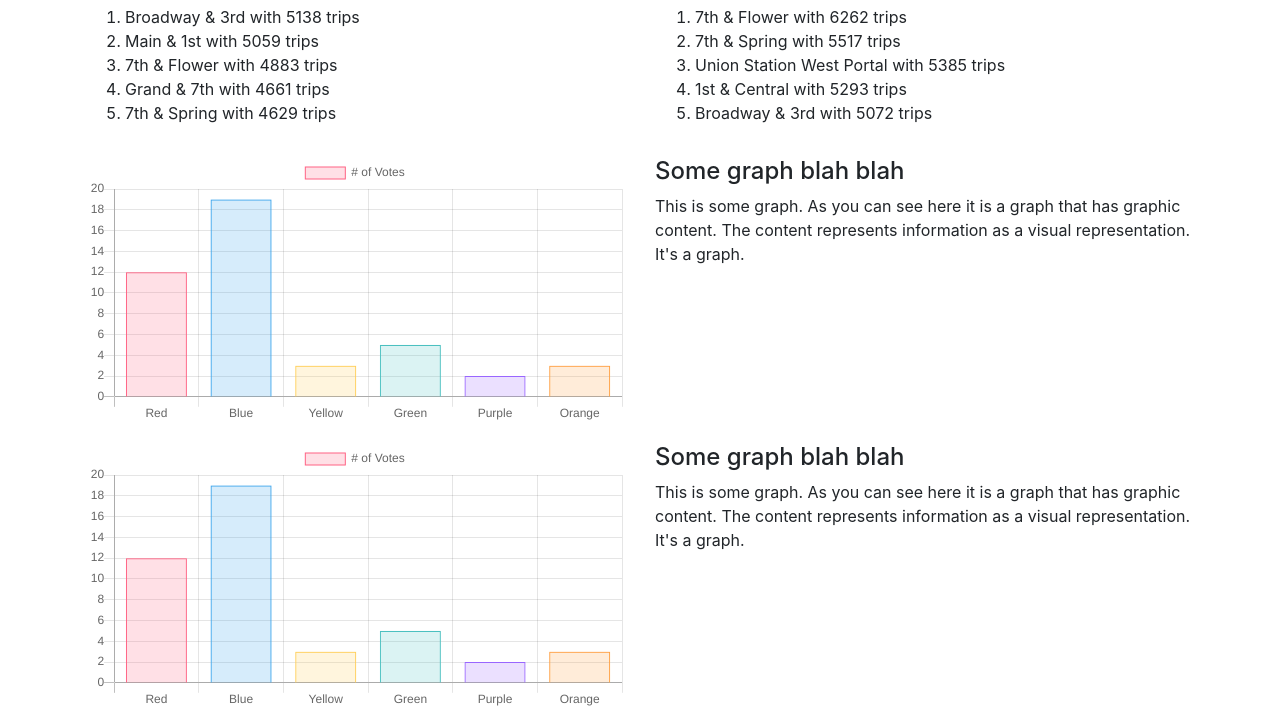
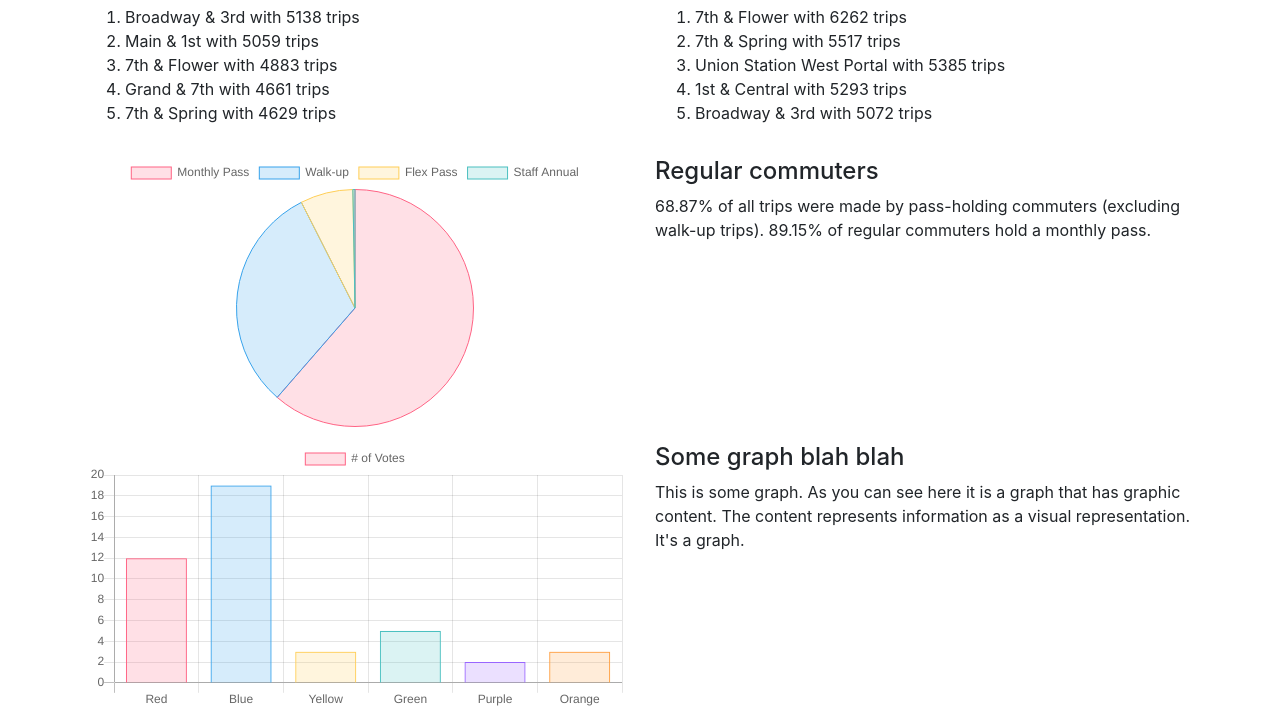
Before and after one commit to SeanTaylorLane/CapitalOne-SES-W2019, a plain HTML site: page index.html in a window 1280 px wide. Shown: the part 128-836 px from the top of the page. Drawn offline with nearby package versions, Linux system fonts and the light colour scheme.

Commit message:
Prompt 4 data aggregation

```diff
--- a/index.html
+++ b/index.html
@@ -37,11 +37,11 @@
 
             <div class="row my-3">
                 <div class="col-12 col-md-6">
-                    <canvas id="chart1"></canvas>
+                    <canvas id="regular-commuters"></canvas>
                 </div>
                 <div class="col-12 col-md-6">
-                    <h4>Some graph blah blah</h4>
-                    <p>This is some graph. As you can see here it is a graph that has graphic content. The content represents information as a visual representation. It's a graph.</p>
+                    <h4>Regular commuters</h4>
+                    <p>68.87% of all trips were made by pass-holding commuters (excluding walk-up trips). 89.15% of regular commuters hold a monthly pass.</p>
                 </div>
             </div>
 
@@ -77,7 +77,33 @@
 
         </div>
     <script>
-    var chart1 = document.getElementById("chart1").getContext('2d');
+    var regularCommuters = new Chart(
+        document.getElementById("regular-commuters").getContext('2d'),
+        {
+        type: 'pie',
+        data: {
+            labels: ["Monthly Pass", "Walk-up", "Flex Pass", "Staff Annual"],
+            datasets: [{
+                label: '# of Trips',
+                data: [81304, 41224, 9517, 382],
+                backgroundColor: [
+                    'rgba(255, 99, 132, 0.2)',
+                    'rgba(54, 162, 235, 0.2)',
+                    'rgba(255, 206, 86, 0.2)',
+                    'rgba(75, 192, 192, 0.2)'
+                ],
+                borderColor: [
+                    'rgba(255,99,132,1)',
+                    'rgba(54, 162, 235, 1)',
+                    'rgba(255, 206, 86, 1)',
+                    'rgba(75, 192, 192, 1)'
+                ],
+                borderWidth: 1
+            }]
+        }
+    });
+
+
     var chart2 = document.getElementById("chart2").getContext('2d');
     var chart3 = document.getElementById("chart3").getContext('2d');
     var chart4 = document.getElementById("chart4").getContext('2d');
@@ -117,7 +143,7 @@
             }
         }
     };
-    var chart1 = new Chart(chart1, config);
+
     var chart2 = new Chart(chart2, config);
     var chart3 = new Chart(chart3, config);
     var chart4 = new Chart(chart4, config);
```
Also changed, not shown: 1 other file.
